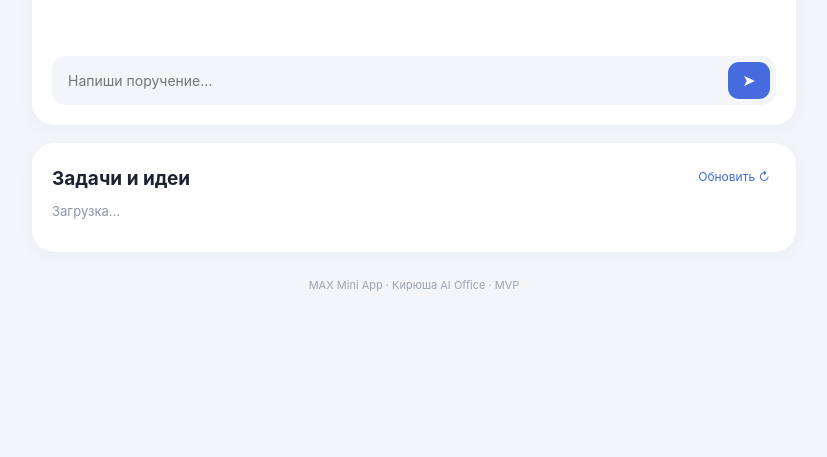
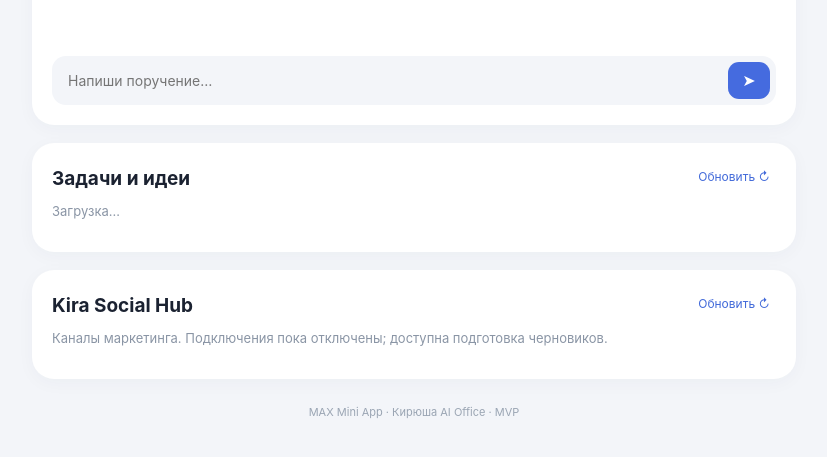
Before and after one commit to julcapp/Kira-AI-agent, a plain HTML site: page app/static/index.html in a window 1280 px wide. Shown: the part 417-874 px from the top of the page, without its empty margins (226-1053 px from the left). Before the commit the page ends 800 px from the top, so only its background shows below. Drawn offline with Linux system fonts and the light colour scheme; files that its build step writes are made by us from their sources.

Commit message:
Add authenticated Social Hub channel dashboard

```diff
--- a/app/static/index.html
+++ b/app/static/index.html
@@ -9,4 +9,4 @@
 <form id="chat-form"><input id="chat-input" autocomplete="off" aria-label="Сообщение" maxlength="12000" placeholder="Напиши поручение…" required/><button type="submit" id="send" aria-label="Отправить">➤</button></form>
 </section>
 <section class="records"><div class="sectionhead"><h2>Задачи и идеи</h2><button id="refresh" type="button">Обновить ↻</button></div><div id="record-list"><p class="muted">Загрузка…</p></div></section>
-<footer>MAX Mini App · Кирюша AI Office · MVP</footer></main><script src="/assets/app.js" defer></script></body></html>
+<section class="records" aria-label="Kira Social Hub"><div class="sectionhead"><h2>Kira Social Hub</h2><button id="social-refresh" type="button">Обновить ↻</button></div><p class="muted">Каналы маркетинга. Подключения пока отключены; доступна подготовка черновиков.</p><div id="social-list" aria-live="polite"></div></section><footer>MAX Mini App · Кирюша AI Office · MVP</footer></main><script src="/assets/app.js" defer></script></body></html>
```
